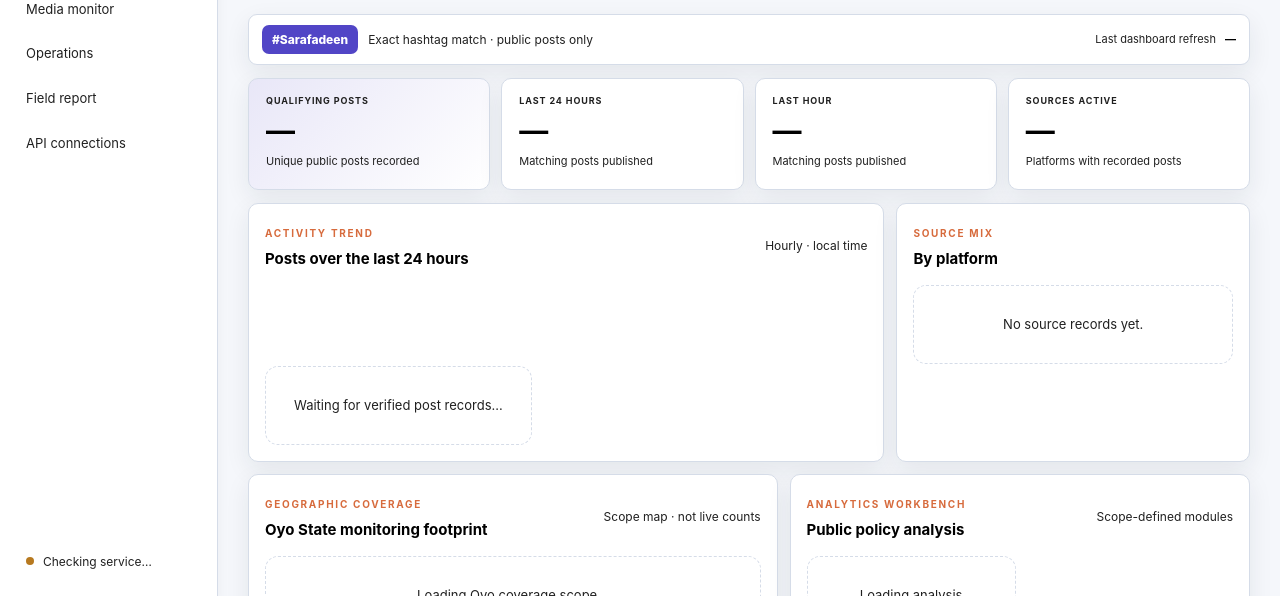
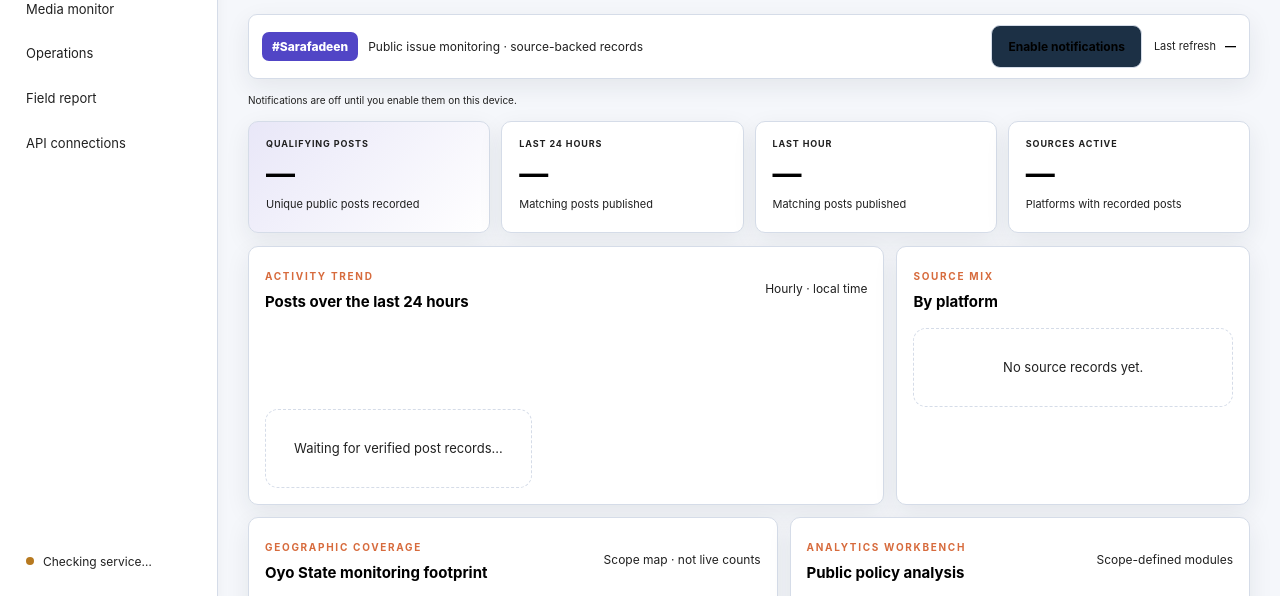
Before and after one commit to demtaiwo1-eng/sharafadeenalli.github.io, a plain HTML site: page index.html in a window 1280 px wide. Shown: the part 195-791 px from the top of the page. Drawn offline with Linux system fonts and the light colour scheme.

Commit message:
Add notification controls to public activity dashboard

```diff
--- a/index.html
+++ b/index.html
@@ -23,7 +23,7 @@
 <div class="content">
 <section class="view active" id="view-home">
 <div class="dashboard-heading"><div><div class="eyebrow">PUBLIC DIGITAL ACTIVITY · LIVE MONITOR</div><h1>Sarafadeen activity dashboard</h1><p>Public posts containing <strong>#Sarafadeen</strong>, deduplicated across connected sources.</p></div><div class="live-state"><span class="pulse"></span><span id="monitor-state">Connecting to monitor…</span></div></div>
-<div class="monitor-toolbar"><div><span class="tag-chip">#Sarafadeen</span><span class="muted">Exact hashtag match · public posts only</span></div><div class="updated-stamp">Last dashboard refresh <b id="monitor-updated">—</b></div></div>
+<div class="monitor-toolbar"><div><span class="tag-chip">#Sarafadeen</span><span class="muted">Public issue monitoring · source-backed records</span></div><div class="feed-actions"><button class="btn secondary" id="enable-notifications" type="button">Enable notifications</button><div class="updated-stamp">Last refresh <b id="monitor-updated">—</b></div></div></div><p class="map-note" id="notification-status" role="status" aria-live="polite">Notifications are off until you enable them on this device.</p>
 <div class="metric-grid">
 <article class="metric-card metric-primary"><span class="metric-label">QUALIFYING POSTS</span><strong id="metric-total">—</strong><small>Unique public posts recorded</small></article>
 <article class="metric-card"><span class="metric-label">LAST 24 HOURS</span><strong id="metric-day">—</strong><small>Matching posts published</small></article>
```
